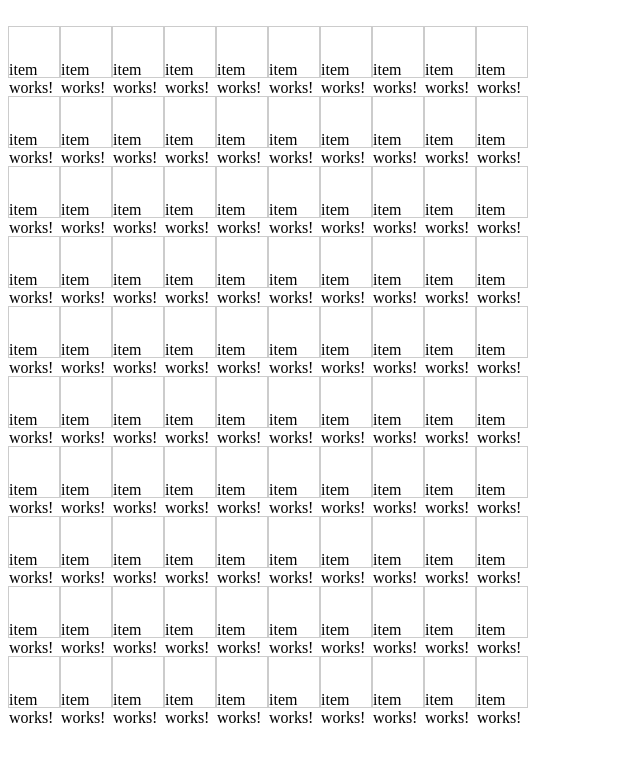
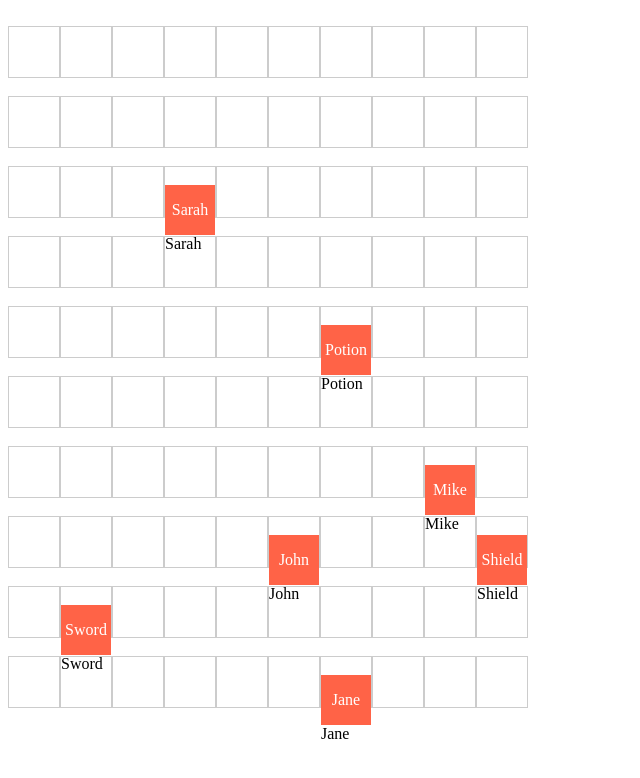
Before and after one commit to NathanArvan/2d-game, an Angular app: page / in a window 1280 px wide. Shown: the top 778 px of the page, without its empty margins (0-640 px from the left). Built offline with nearby package versions, Linux system fonts and the light colour scheme.

Commit message:
show characters and items

```diff
--- a/src/app/components/item/item.component.html
+++ b/src/app/components/item/item.component.html
@@ -1 +1,3 @@
-<p>item works!</p>
+@if (item) {
+    {{ item.name }}
+}
--- a/src/app/components/map/map.component.html
+++ b/src/app/components/map/map.component.html
@@ -1,12 +1,12 @@
 <div class="map">
-    @for (row of grid(); track $index; ) {
+    @for (row of grid(); track row; let i = $index ) {
         &nbsp;
         <div class="row">
-            @for (cell of row; track $index;) {
+            @for (cell of row; track cell; let j = $index) {
                 <div class="cell">
                     &nbsp;
-                    <app-character></app-character>
-                    <app-item></app-item>
+                    <app-character [character]="getCellCharacter(i, j)"></app-character>
+                    <app-item [item]="getCellItem(i, j)"></app-item>
                 </div>
             }
         </div>
```
